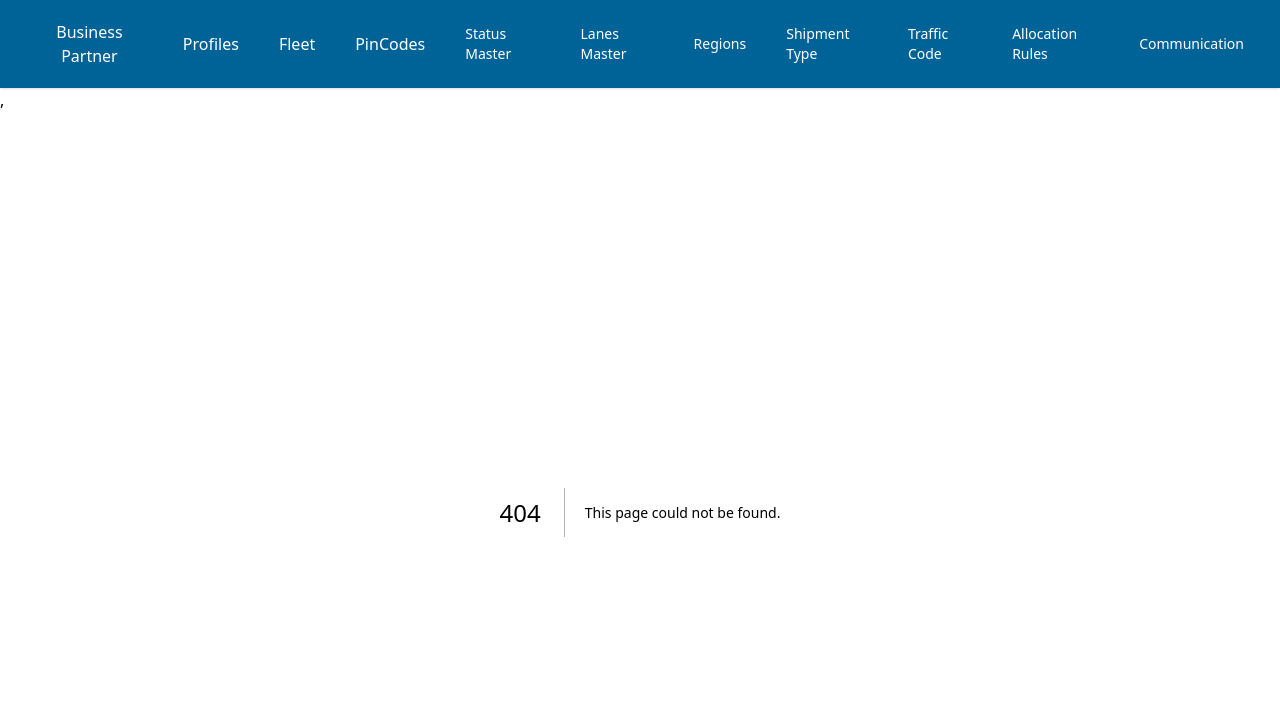
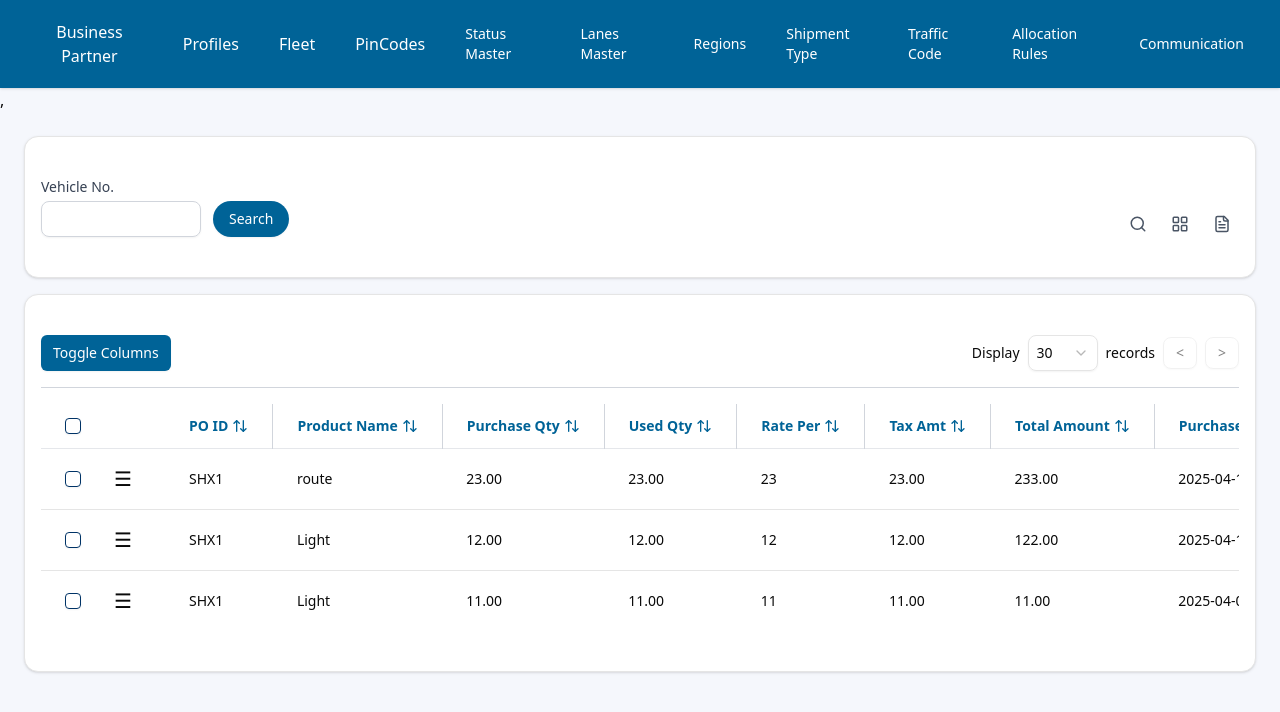
Before and after one commit to rohit24-creator/devdemo_sharedrepo, a Next.js app: page /dashboard/maintenance/lists/addpurchaseorder in a window 1280 px wide. Before the commit this address had no page. Shown: the top 712 px of the page. Built offline with nearby package versions, Linux system fonts and the light colour scheme.

Commit message:
completed the list pages addpurchase,finance,insurance

```diff
--- /dev/null
+++ b/app/dashboard/maintenance/lists/addpurchaseorder/page.js
@@ -0,0 +1,54 @@
+"use client";
+
+import { useEffect, useState } from "react";
+import ReusableTable from "@/components/ui/reusableComponent/viewtable";
+export default function AddPurchaseOrderPage() {
+  const [columns, setColumns] = useState([]);
+  const [rows, setRows] = useState([]);
+  const [loading, setLoading] = useState(true);
+  const [filters, setFilters] = useState([
+    { name: "vehicleNumber", label: "Vehicle No.", value: "" }
+  ]);
+
+  useEffect(() => {
+    async function fetchData() {
+      setLoading(true);
+      const res = await fetch("/dashboard/maintenance/addpurchaseorder.json");
+      const data = await res.json();
+      setColumns(data.columns || []);
+      setRows(data.rows || []);
+      setLoading(false);
+    }
+    fetchData();
+  }, []);
+
+  const handleSearch = (formValues) => {
+    setRows((prevRows) =>
+      prevRows.filter((row) =>
+        row.vehicleNumber.toLowerCase().includes(formValues.vehicleNumber?.toLowerCase() || "")
+      )
+    );
+  };
+
+  const handleActionClick = (action, row) => {
+    alert(`${action} clicked for Vehicle Number: ${row.vehicleNumber}`);
+  };
+
+  return (
+    <div className="p-6">
+      {loading ? (
+        <div>Loading...</div>
+      ) : (
+        <ReusableTable
+          title="Add Purchase Order"
+          filterFields={filters}
+          columns={columns}
+          rows={rows}
+          onSearch={handleSearch}
+          onActionClick={handleActionClick}
+          enabledActions={["edit", "view", "delete"]}
+        />
+      )}
+    </div>
+  );
+}
--- /dev/null
+++ b/app/dashboard/maintenance/lists/finance/page.js
@@ -0,0 +1,54 @@
+"use client";
+
+import { useEffect, useState } from "react";
+import ReusableTable from "@/components/ui/reusableComponent/viewtable";
+export default function FinancePage() {
+  const [columns, setColumns] = useState([]);
+  const [rows, setRows] = useState([]);
+  const [loading, setLoading] = useState(true);
+  const [filters, setFilters] = useState([
+    { name: "vehicleNumber", label: "Vehicle No.", value: "" }
+  ]);
+
+  useEffect(() => {
+    async function fetchData() {
+      setLoading(true);
+      const res = await fetch("/dashboard/maintenance/finance.json");
+      const data = await res.json();
+      setColumns(data.columns || []);
+      setRows(data.rows || []);
+      setLoading(false);
+    }
+    fetchData();
+  }, []);
+
+  const handleSearch = (formValues) => {
+    setRows((prevRows) =>
+      prevRows.filter((row) =>
+        row.vehicleNumber.toLowerCase().includes(formValues.vehicleNumber?.toLowerCase() || "")
+      )
+    );
+  };
+
+  const handleActionClick = (action, row) => {
+    alert(`${action} clicked for Vehicle Number: ${row.vehicleNumber}`);
+  };
+
+  return (
+    <div className="p-6">
+      {loading ? (
+        <div>Loading...</div>
+      ) : (
+        <ReusableTable
+          title="Finance"
+          filterFields={filters}
+          columns={columns}
+          rows={rows}
+          onSearch={handleSearch}
+          onActionClick={handleActionClick}
+          enabledActions={["edit", "view", "delete"]}
+        />
+      )}
+    </div>
+  );
+}
--- /dev/null
+++ b/app/dashboard/maintenance/lists/insurance/page.js
@@ -0,0 +1,54 @@
+"use client";
+
+import { useEffect, useState } from "react";
+import ReusableTable from "@/components/ui/reusableComponent/viewtable";
+export default function InsurancePage() {
+  const [columns, setColumns] = useState([]);
+  const [rows, setRows] = useState([]);
+  const [loading, setLoading] = useState(true);
+  const [filters, setFilters] = useState([
+    { name: "vehicleNumber", label: "Vehicle No.", value: "" }
+  ]);
+
+  useEffect(() => {
+    async function fetchData() {
+      setLoading(true);
+      const res = await fetch("/dashboard/maintenance/insurance.json");
+      const data = await res.json();
+      setColumns(data.columns || []);
+      setRows(data.rows || []);
+      setLoading(false);
+    }
+    fetchData();
+  }, []);
+
+  const handleSearch = (formValues) => {
+    setRows((prevRows) =>
+      prevRows.filter((row) =>
+        row.vehicleNumber.toLowerCase().includes(formValues.vehicleNumber?.toLowerCase() || "")
+      )
+    );
+  };
+
+  const handleActionClick = (action, row) => {
+    alert(`${action} clicked for Vehicle Number: ${row.vehicleNumber}`);
+  };
+
+  return (
+    <div className="p-6">
+      {loading ? (
+        <div>Loading...</div>
+      ) : (
+        <ReusableTable
+          title="Insurance"
+          filterFields={filters}
+          columns={columns}
+          rows={rows}
+          onSearch={handleSearch}
+          onActionClick={handleActionClick}
+          enabledActions={["edit", "view", "delete"]}
+        />
+      )}
+    </div>
+  );
+}
--- /dev/null
+++ b/public/dashboard/maintenance/addpurchaseorder.json
@@ -0,0 +1,56 @@
+{
+  "columns": [
+    { "accessorKey": "poId", "header": "PO ID" },
+    { "accessorKey": "productName", "header": "Product Name" },
+    { "accessorKey": "purchaseQty", "header": "Purchase Qty" },
+    { "accessorKey": "usedQty", "header": "Used Qty" },
+    { "accessorKey": "ratePer", "header": "Rate Per" },
+    { "accessorKey": "taxAmt", "header": "Tax Amt" },
+    { "accessorKey": "totalAmount", "header": "Total Amount" },
+    { "accessorKey": "purchasedDate", "header": "Purchased Date" },
+    { "accessorKey": "deliveryDate", "header": "Delivery Date" },
+    { "accessorKey": "vendor", "header": "Vendor" },
+    { "accessorKey": "vehicleNumber", "header": "Vehicle Number" }
+  ],
+  "rows": [
+    {
+      "poId": "SHX1",
+      "productName": "route",
+      "purchaseQty": "23.00",
+      "usedQty": "23.00",
+      "ratePer": "23",
+      "taxAmt": "23.00",
+      "totalAmount": "233.00",
+      "purchasedDate": "2025-04-11 16:00:52",
+      "deliveryDate": "2025-04-12 00:00:00",
+      "vendor": "1704227",
+      "vehicleNumber": "ap402420"
+    },
+    {
+      "poId": "SHX1",
+      "productName": "Light",
+      "purchaseQty": "12.00",
+      "usedQty": "12.00",
+      "ratePer": "12",
+      "taxAmt": "12.00",
+      "totalAmount": "122.00",
+      "purchasedDate": "2025-04-10 14:00:56",
+      "deliveryDate": "2025-04-11 00:00:00",
+      "vendor": "Speedy Freight Inc.",
+      "vehicleNumber": "73-2539"
+    },
+    {
+      "poId": "SHX1",
+      "productName": "Light",
+      "purchaseQty": "11.00",
+      "usedQty": "11.00",
+      "ratePer": "11",
+      "taxAmt": "11.00",
+      "totalAmount": "11.00",
+      "purchasedDate": "2025-04-09 11:00:10",
+      "deliveryDate": "2025-04-09 00:00:00",
+      "vendor": "1704227",
+      "vehicleNumber": "2 ผข 9138"
+    }
+  ]
+}
--- /dev/null
+++ b/public/dashboard/maintenance/finance.json
@@ -0,0 +1,26 @@
+{
+  "columns": [
+    { "accessorKey": "vehicleNumber", "header": "Vehicle Number" },
+    { "accessorKey": "financeCompanyName", "header": "Finance Company Name" },
+    { "accessorKey": "userName", "header": "User Name" },
+    { "accessorKey": "loanType", "header": "Loan Type" },
+    { "accessorKey": "financeAmount", "header": "Finance Amount" },
+    { "accessorKey": "startDate", "header": "Start Date" },
+    { "accessorKey": "dueDate", "header": "Due Date" },
+    { "accessorKey": "emiRate", "header": "EMI Rate" },
+    { "accessorKey": "numberOfMonths", "header": "Number of Months" }
+  ],
+  "rows": [
+    {
+      "vehicleNumber": "KN42602193",
+      "financeCompanyName": "SX 0012",
+      "userName": "M Srinivasa Reddy",
+      "loanType": "Vehicle Load",
+      "financeAmount": "435345.00",
+      "startDate": "2025-03-27",
+      "dueDate": "2025-03-29",
+      "emiRate": "0.00",
+      "numberOfMonths": "6"
+    }
+  ]
+}
--- /dev/null
+++ b/public/dashboard/maintenance/insurance.json
@@ -0,0 +1,26 @@
+{
+  "columns": [
+    { "accessorKey": "vehicleNumber", "header": "Vehicle Number" },
+    { "accessorKey": "policyNumber", "header": "Policy Number" },
+    { "accessorKey": "companyName", "header": "Company Name" },
+    { "accessorKey": "userName", "header": "User Name" },
+    { "accessorKey": "insuranceType", "header": "Insurance Type" },
+    { "accessorKey": "amount", "header": "Amount" },
+    { "accessorKey": "startDate", "header": "Start Date" },
+    { "accessorKey": "expiryDate", "header": "Expiry Date" },
+    { "accessorKey": "agent", "header": "Agent" }
+  ],
+  "rows": [
+    {
+      "vehicleNumber": "ap402420",
+      "policyNumber": "46456645",
+      "companyName": "sx0001",
+      "userName": "sx000",
+      "insuranceType": "Vehicle Insurance",
+      "amount": "66.00",
+      "startDate": "2025-04-22 00:00:00",
+      "expiryDate": "2025-04-24 00:00:00",
+      "agent": "SXBKKADM-ADMIN"
+    }
+  ]
+}
```
